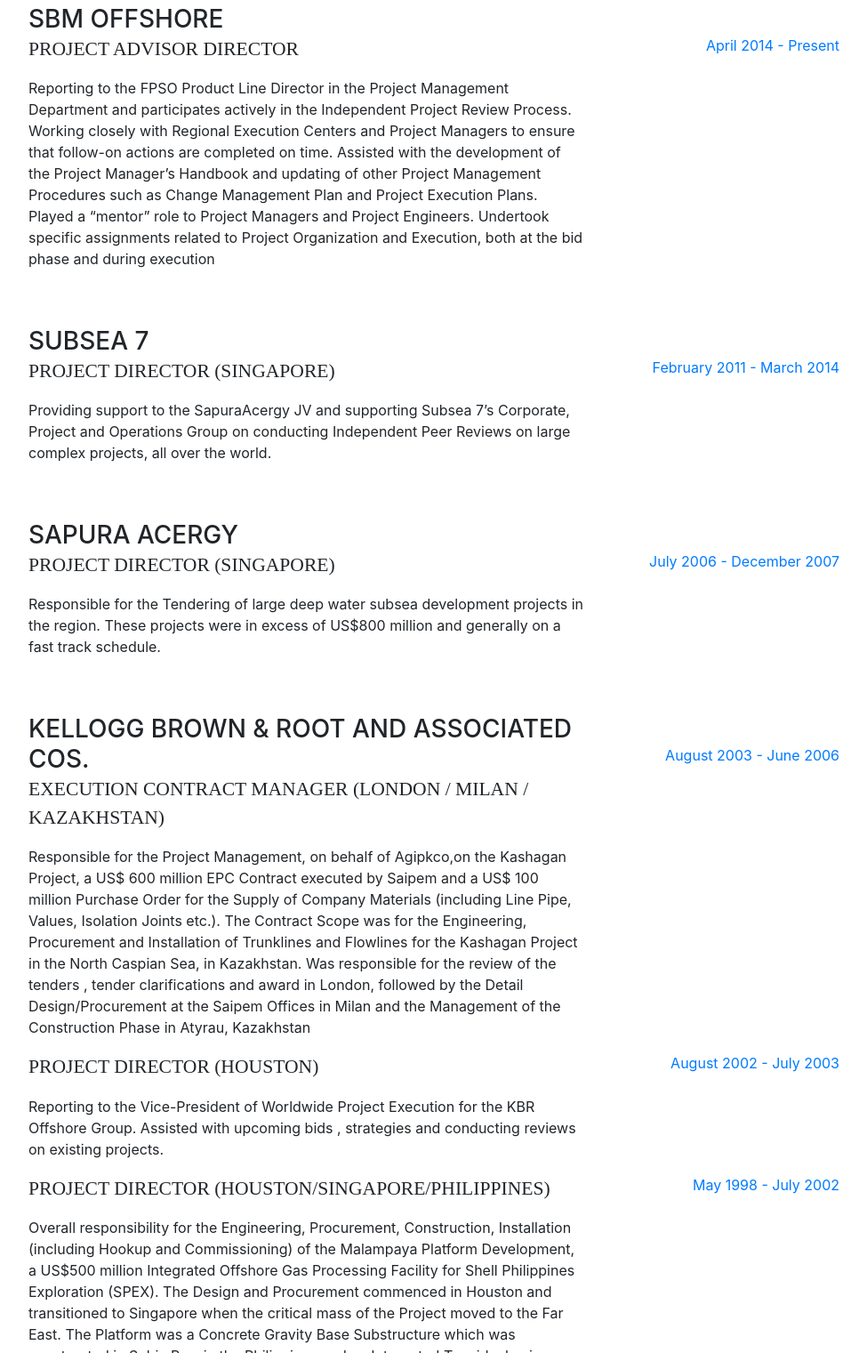
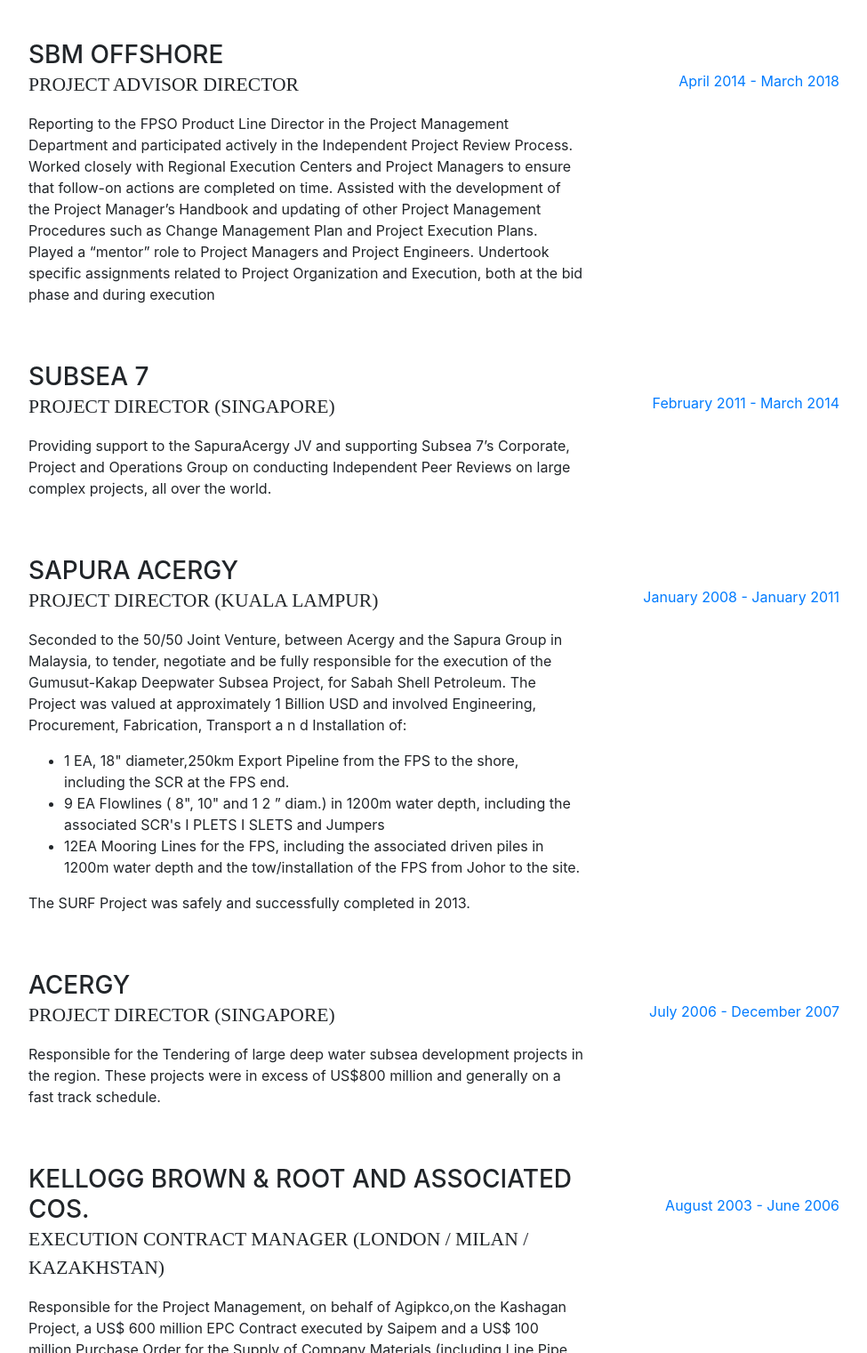
Before and after one commit to babusurendran/babusurendran.github.io, a website with bundled scripts: page index.html in a window 1280 px wide. Shown: the part 1279-2800 px from the top of the page at 89% size, without its empty margins (288-1263 px from the left). Built offline with nearby package versions, Linux system fonts and the light colour scheme; a web font is replaced by a local one.

Commit message:
updates after Balumamas email

```diff
--- a/index.html
+++ b/index.html
@@ -45,18 +45,18 @@
           <li class="nav-item">
             <a class="nav-link js-scroll-trigger" href="#experience">Experience</a>
           </li>
-          <li class="nav-item">
+          <!--<li class="nav-item">
               <a class="nav-link" target="blank" href="./resume.pdf">Resume</a>
-            </li>
+            </li>-->
           <li class="nav-item">
             <a class="nav-link js-scroll-trigger" href="#education">Education</a>
           </li>
           <li class="nav-item">
             <a class="nav-link js-scroll-trigger" href="#profaff">Professional Affiliations</a>
           </li>
-          <li class="nav-item">
+          <!--<li class="nav-item">
             <a class="nav-link js-scroll-trigger" href="#profassoc">Professional Associations</a>
-          </li>
+          </li>-->
           <!--<li class="nav-item">
             <a class="nav-link js-scroll-trigger" href="#interests">Interests</a>
           </li>
@@ -75,18 +75,15 @@
             <span class="text-primary">Surendran</span>
           </h2>
           <h4>
-            SOC Services LLC (Surendran Offshore Consulting Services LLC)
+            SOC Services LLC
           </h4>
-          <h5>
-            Employee Identification Number (EIN): 83-0522375
-          </h5>
           <div class="subheading">9333 Memorial Drive, #309 · Houston, Texas 77024, USA · (281) 777-7192 ·
             <a href="mailto:babu.surendran@gmail.com">babu.surendran@gmail.com</a>
           </div>
           <br>
-          <p style="margin-bottom: 1% !important;">Babu has more than 40 years of overall experience in the Oil & Gas Industry, half of which in Senior Management positions. He has been responsible for acquiring, executing and successfully delivering large fast track Offshore Engineering, Procurement, Construction and Installation (EPCI) projects in various parts of the world. These include Deepwater and Shallow Water Field Developments in some of the most remote and harshest environments.
+          <p style="margin-bottom: 1% !important;">Babu has more than 40 years of overall experience in the Oil & Gas Industry, half of which in Senior Management positions. He has been responsible for acquiring, executing and successfully delivering large fast track Onshore / Offshore Engineering, Procurement, Construction and Installation (EPCI) projects in various parts of the world. These include Onshore infrastructure developements in support of Brown fields and Deepwater Field Developments in some of the most remote and harshest environments.
             <br><br>
-            Babu holds a Bachelor of Engineering Degree in Mechanical Engineering and a Master of Science Degree in Engineering Systems. He is a registered Professional Engineer in the State of Texas
+            Babu holds a Bachelor of Engineering Degree in Mechanical Engineering and a Master of Science Degree in Engineering Systems.
             <br><br>
             Babu’s relevant experience includes:
             <ul>
@@ -102,11 +99,12 @@
             <ul>
                 <li>Review and Optimize the Project Management Organizations on new and ongoing projects</li>
                 <li>Advise you on what KPIs should be established and tracked to monitor your organization's performance,</li>
-                <li>Conduct an Independent Project Review of ongoing Projects</li>
-                <li>Assist you to strategize your procurement</li>
+                <li>Conduct Independent Project Reviews of ongoing Projects to be in line with the required Gate Reviews.</li>
+                <li>Develop your procurement strategies, supplier partnering, enhancing supplier performance, and focusing on cost and value optimization.</li>
                 <li>Optimize the overall Project Execution Methods</li>
                 <li>Assist in reviewing the existing Project Management Processes and propose improvements </li>
                 <li>improving Project Management and Control Processes and Procedures.</li>
+                <li>Conduct Forensic Analysis on Projects in trouble and recommend corrective measures, based on lessons learned.</li>
               </ul>
               Babu is a Permanent Resident of the USA and lives in Houston,Texas.
           </p>
@@ -164,7 +162,7 @@
               <h3 class="mb-0">SBM OFFSHORE</h3>
               <div class="subheading mb-3">Project Advisor Director</div>
               <p>Reporting to the FPSO Product Line Director in the Project Management Department and
-                participates actively in the Independent Project Review Process. Working closely with
+                participated actively in the Independent Project Review Process. Worked closely with
                 Regional Execution Centers and Project Managers to ensure that follow-on actions are
                 completed on time. Assisted with the development of the Project Manager’s Handbook and
                 updating of other Project Management Procedures such as Change Management Plan and
@@ -174,7 +172,7 @@
             </div>
             <div class="resume-date text-md-right">
               <h3 class="mb-0">&nbsp;</h3>
-              <span class="text-primary">April 2014 - Present</span>
+              <span class="text-primary">April 2014 - March 2018</span>
             </div>
           </div>
 
@@ -195,6 +193,35 @@
           <div class="resume-item d-flex flex-column flex-md-row mb-5">
             <div class="resume-content mr-auto">
               <h3 class="mb-0">SAPURA ACERGY</h3>
+              <div class="subheading mb-3">Project Director (Kuala Lampur)</div>
+              <p>Seconded to the 50/50 Joint Venture, between Acergy and the Sapura Group in
+                Malaysia, to tender, negotiate and be fully responsible for the execution of the
+                Gumusut-Kakap Deepwater Subsea Project, for Sabah Shell Petroleum. The Project
+                was valued at approximately 1 Billion USD and involved Engineering, Procurement,
+                Fabrication, Transport a n d Installation of:</p>
+                <ul>
+                  <li>1 EA, 18" diameter,250km Export Pipeline from the FPS to the shore,
+                    including the SCR at the FPS end.</li>
+                  <li>
+                    9 EA Flowlines ( 8", 10" and 1 2 ” diam.) in 1200m water depth, including the
+associated SCR's I PLETS I SLETS and Jumpers
+                  </li>
+                  <li>
+                    12EA Mooring Lines for the FPS, including the associated driven piles in
+1200m water depth and the tow/installation of the FPS from Johor to the site.
+                  </li>
+                </ul>
+                <p>The SURF Project was safely and successfully completed in 2013.</p>
+            </div>
+            <div class="resume-date text-md-right">
+                <h3 class="mb-0">&nbsp;</h3>
+              <span class="text-primary">January 2008 - January 2011</span>
+            </div>
+          </div>
+
+          <div class="resume-item d-flex flex-column flex-md-row mb-5">
+            <div class="resume-content mr-auto">
+              <h3 class="mb-0">ACERGY</h3>
               <div class="subheading mb-3">Project Director (Singapore)</div>
               <p>Responsible for the Tendering of large deep water subsea development projects in the
                 region. These projects were in excess of US$800 million and generally on a fast track
@@ -515,7 +542,7 @@
           </div>
         </div>
       </section>
-
+      <!--
       <section class="resume-section p-3 p-lg-5 d-flex flex-column" id="profassoc">
         <div class="my-auto">
           <h2 class="mb-5">Professional Associations</h2>
@@ -531,7 +558,7 @@
             </div>
           </div>
         </div>
-      </section>
+      </section>-->
 
       <!--
       <section class="resume-section p-3 p-lg-5 d-flex flex-column" id="interests">
```
